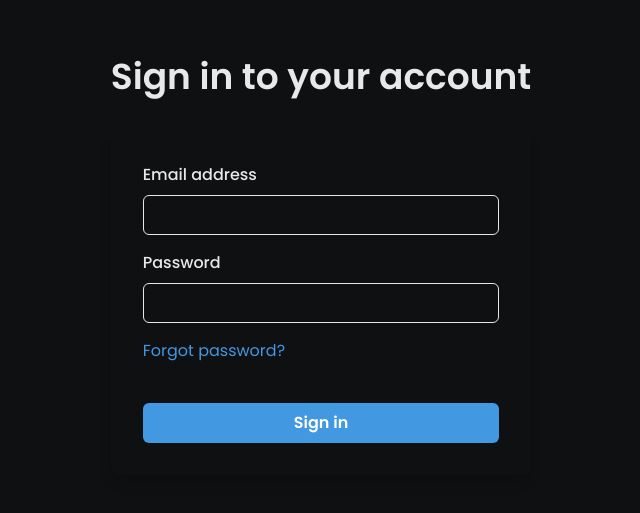
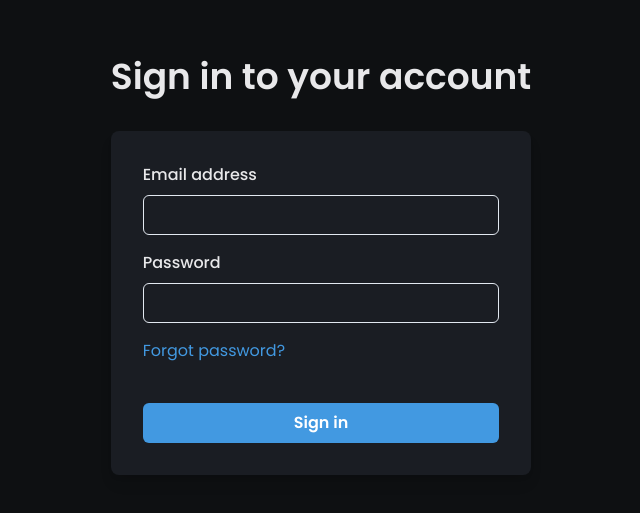
Before and after one commit to Cizal19/todo-list-app, a Next.js app: page / in a window 1280 px wide. Shown: the part 135-648 px from the top of the page, without its empty margins (319-959 px from the left). Built offline with nearby package versions, Linux system fonts and the light colour scheme.

Commit message:
updated theme

```diff
--- a/src/theme.js
+++ b/src/theme.js
@@ -7,7 +7,7 @@ const colors = {
   "subtle-text": "#9B9B9B",
 
   "column-bg": "#16181D",
-  "column-header-bg": "#1A1D23",
+  "secondary-bg": "#1A1D23",
 
   "card-bg": "#242731",
   "card-border": "#2D313E"
```
